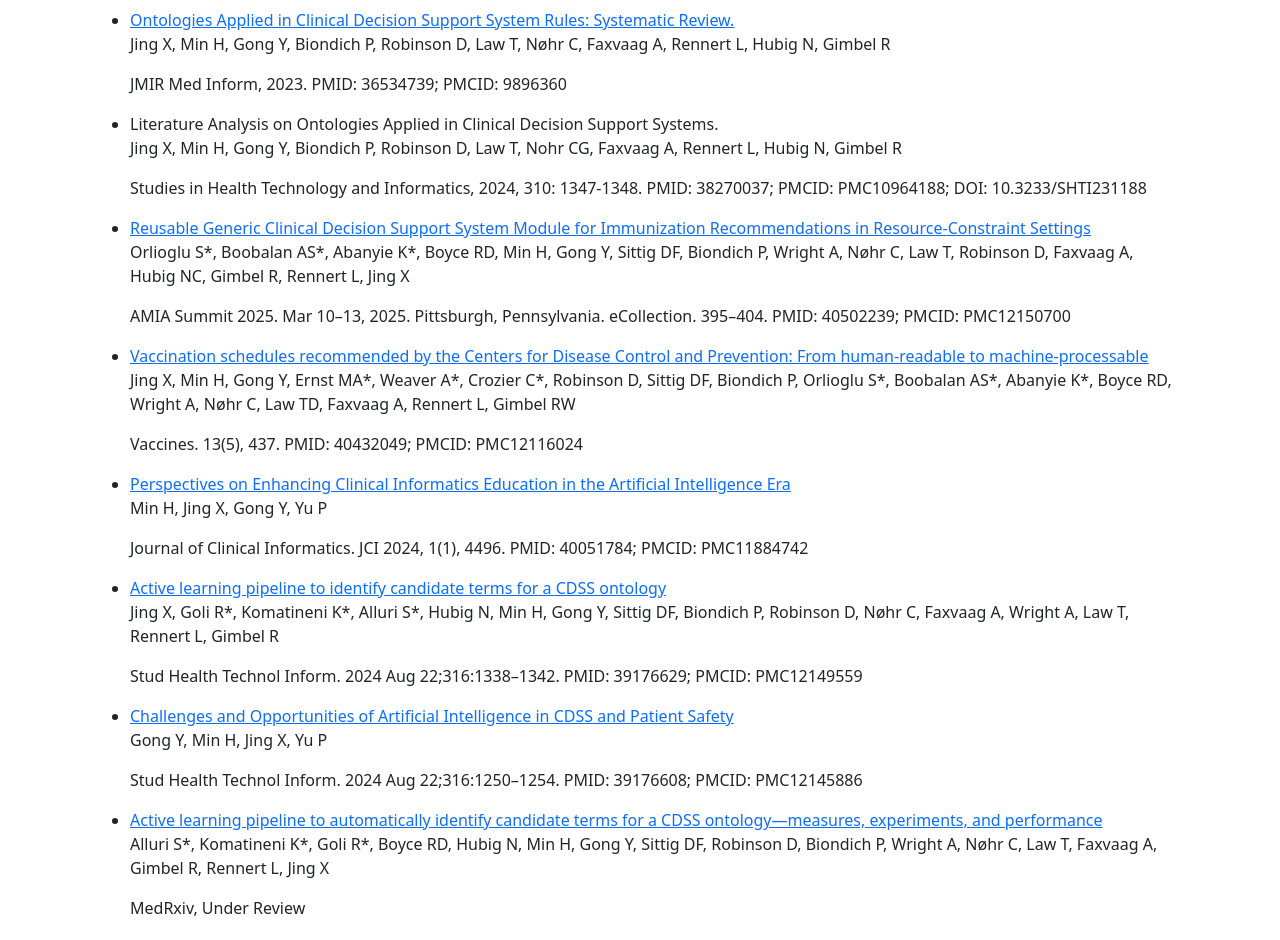
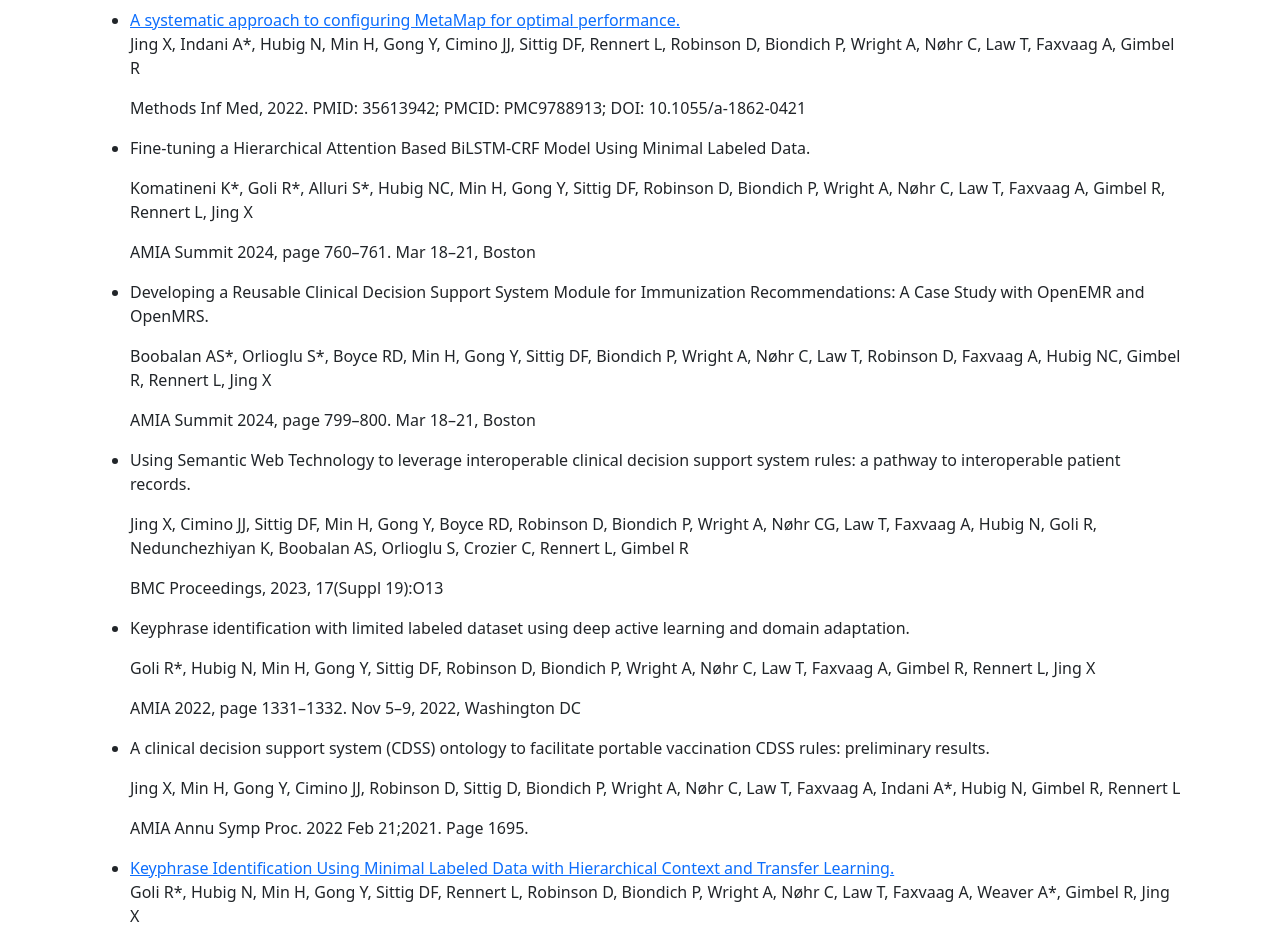
Before and after one commit to cdsspcp/cdss4pcp-web, a React (Create React App) app: page /project in a window 1280 px wide. Shown: the part 2900-3840 px from the top of the page. Built offline with nearby package versions, Linux system fonts and the light colour scheme.

Commit message:
added all relevant pubs

```diff
--- a/src/components/QuickLinks.js
+++ b/src/components/QuickLinks.js
@@ -1,6 +1,52 @@
 function $1(props) {
     return (
         <ul>
+
+<li>
+  <a href="https://doi.org/10.1055/a-1862-0421" target="_blank" rel="noopener noreferrer">
+    A systematic approach to configuring MetaMap for optimal performance.
+  </a>
+  <p>Jing X, Indani A*, Hubig N, Min H, Gong Y, Cimino JJ, Sittig DF, Rennert L, Robinson D, Biondich P, Wright A, Nøhr C, Law T, Faxvaag A, Gimbel R</p>
+  <p>Methods Inf Med, 2022. PMID: 35613942; PMCID: PMC9788913; DOI: 10.1055/a-1862-0421</p>
+</li>
+
+<li>
+  <p>Fine-tuning a Hierarchical Attention Based BiLSTM-CRF Model Using Minimal Labeled Data.</p>
+  <p>Komatineni K*, Goli R*, Alluri S*, Hubig NC, Min H, Gong Y, Sittig DF, Robinson D, Biondich P, Wright A, Nøhr C, Law T, Faxvaag A, Gimbel R, Rennert L, Jing X</p>
+  <p>AMIA Summit 2024, page 760–761. Mar 18–21, Boston</p>
+</li>
+
+<li>
+  <p>Developing a Reusable Clinical Decision Support System Module for Immunization Recommendations: A Case Study with OpenEMR and OpenMRS.</p>
+  <p>Boobalan AS*, Orlioglu S*, Boyce RD, Min H, Gong Y, Sittig DF, Biondich P, Wright A, Nøhr C, Law T, Robinson D, Faxvaag A, Hubig NC, Gimbel R, Rennert L, Jing X</p>
+  <p>AMIA Summit 2024, page 799–800. Mar 18–21, Boston</p>
+</li>
+
+<li>
+  <p>Using Semantic Web Technology to leverage interoperable clinical decision support system rules: a pathway to interoperable patient records.</p>
+  <p>Jing X, Cimino JJ, Sittig DF, Min H, Gong Y, Boyce RD, Robinson D, Biondich P, Wright A, Nøhr CG, Law T, Faxvaag A, Hubig N, Goli R, Nedunchezhiyan K, Boobalan AS, Orlioglu S, Crozier C, Rennert L, Gimbel R</p>
+  <p>BMC Proceedings, 2023, 17(Suppl 19):O13</p>
+</li>
+
+<li>
+  <p>Keyphrase identification with limited labeled dataset using deep active learning and domain adaptation.</p>
+  <p>Goli R*, Hubig N, Min H, Gong Y, Sittig DF, Robinson D, Biondich P, Wright A, Nøhr C, Law T, Faxvaag A, Gimbel R, Rennert L, Jing X</p>
+  <p>AMIA 2022, page 1331–1332. Nov 5–9, 2022, Washington DC</p>
+</li>
+
+<li>
+  <p>A clinical decision support system (CDSS) ontology to facilitate portable vaccination CDSS rules: preliminary results.</p>
+  <p>Jing X, Min H, Gong Y, Cimino JJ, Robinson D, Sittig D, Biondich P, Wright A, Nøhr C, Law T, Faxvaag A, Indani A*, Hubig N, Gimbel R, Rennert L</p>
+  <p>AMIA Annu Symp Proc. 2022 Feb 21;2021. Page 1695.</p>
+</li>
+
+<li>
+  <a href="https://doi.org/10.1101/2023.01.26.23285060" target="_blank" rel="noopener noreferrer">
+    Keyphrase Identification Using Minimal Labeled Data with Hierarchical Context and Transfer Learning.
+  </a>
+  <p>Goli R*, Hubig N, Min H, Gong Y, Sittig DF, Rennert L, Robinson D, Biondich P, Wright A, Nøhr C, Law T, Faxvaag A, Weaver A*, Gimbel R, Jing X</p>
+  <p>BMC Med Inform Decis Mak. Under review. MedRxiv Preprint, 2023. PMID: 37292830; PMCID: PMC10246160; DOI: 10.1101/2023.01.26.23285060</p>
+</li>
 
 <li>
 <a href="http://dx.doi.org/10.2196/43053" target="_blank" rel="noopener noreferrer">Ontologies Applied in Clinical Decision Support System Rules: Systematic Review.</a>
```
